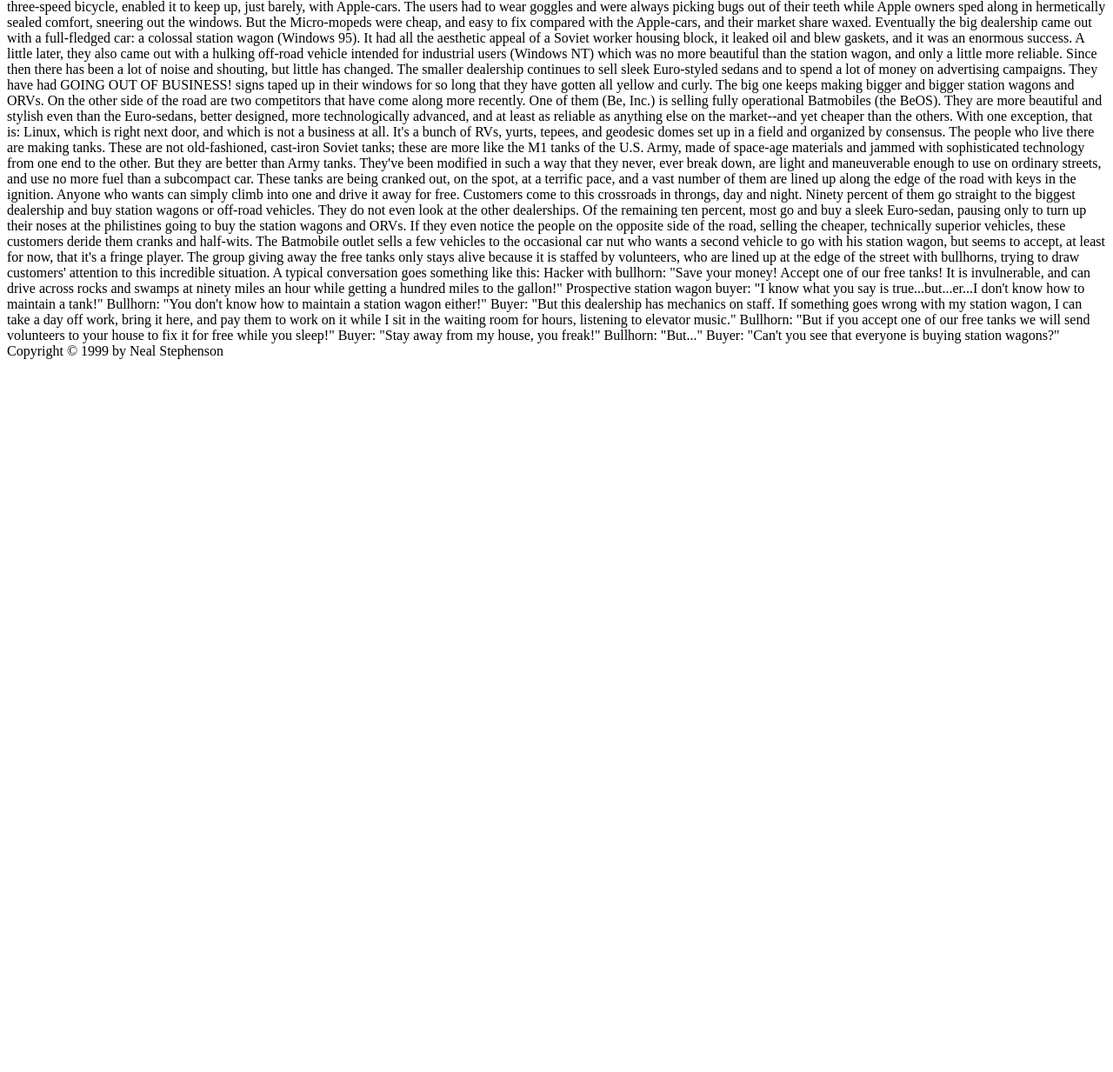
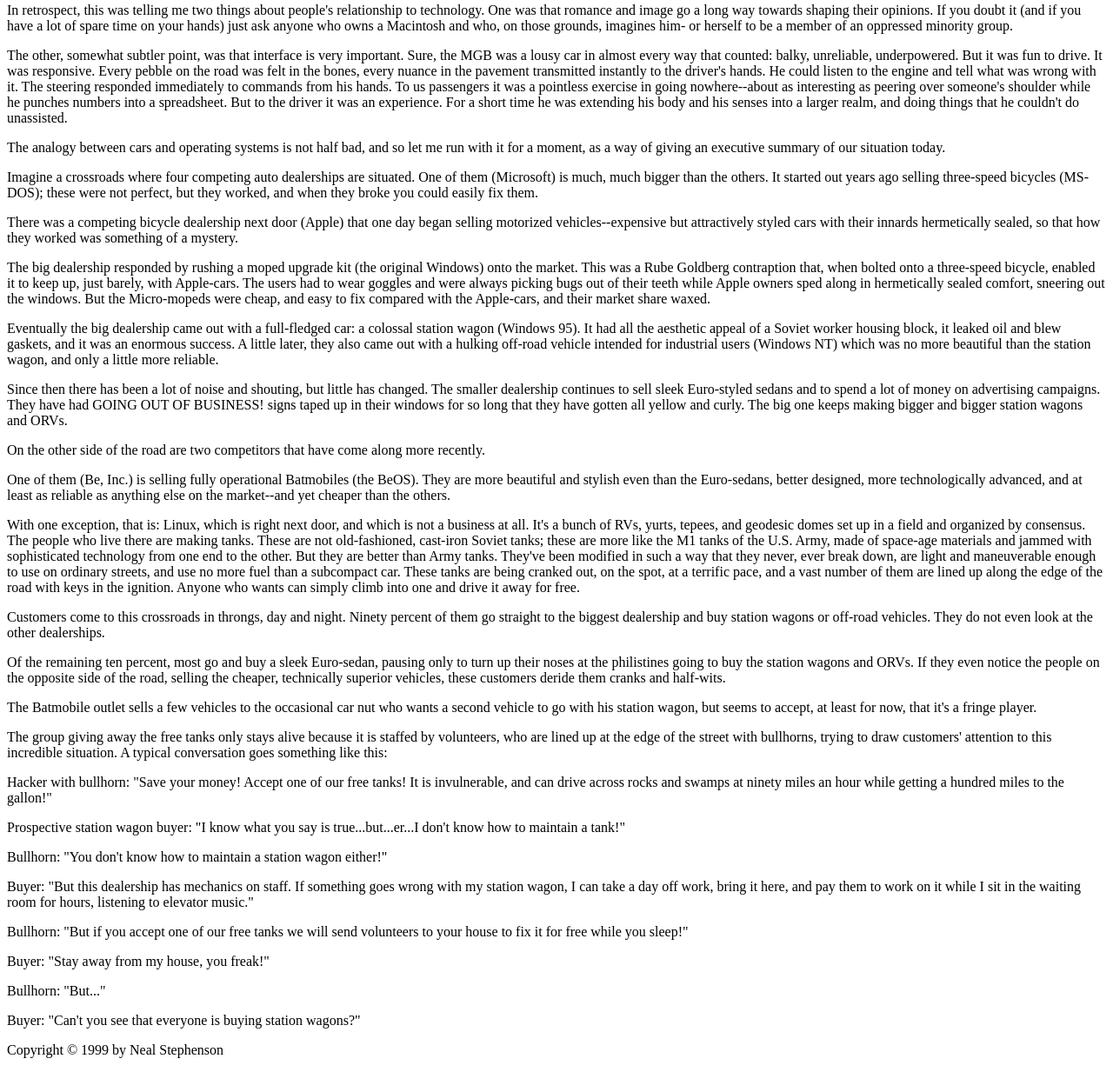
Before and after one commit to elvyn27/elvyn27.github.io, a plain HTML site: page week01/index.html in a window 1280 px wide. Shown: the part 738-1971 px from the top of the page at 87% size. Before the commit the page ends 1167 px from the top, so only its background shows below. Drawn offline with Linux system fonts and the light colour scheme.

Commit message:
new updates

```diff
--- a/week01/index.html
+++ b/week01/index.html
@@ -7,68 +7,71 @@
 <h2>By Neal Stephenson</h2>
 <p>http://www.cryptonomicon.com/beginning.html</p>
 
-<p>About twenty years ago Jobs and Wozniak, the founders of Apple, came up with the very strange idea of selling information processing machines for use in the home. The business took off, and its founders made a lot of money and received the credit they deserved for being daring visionaries. But around the same time, Bill Gates and Paul Allen came up with an idea even stranger and more fantastical: selling computer operating systems. This was much weirder than the idea of Jobs and Wozniak. A computer at least had some sort of physical reality to it. It came in a box, you could open it up and plug it in and watch lights blink. An operating system had no tangible incarnation at all. It arrived on a disk, of course, but the disk was, in effect, nothing more than the box that the OS came in. The product itself was a very long string of ones and zeroes that, when properly installed and coddled, gave you the ability to manipulate other very long strings of ones and zeroes. Even those few who actually understood what a computer operating system was were apt to think of it as a fantastically arcane engineering prodigy, like a breeder reactor or a U-2 spy plane, and not something that could ever be (in the parlance of high-tech) "productized."
+<p>About twenty years ago Jobs and Wozniak, the founders of Apple, came up with the very strange idea of selling information processing machines for use in the home. The business took off, and its founders made a lot of money and received the credit they deserved for being daring visionaries. But around the same time, Bill Gates and Paul Allen came up with an idea even stranger and more fantastical: selling computer operating systems. This was much weirder than the idea of Jobs and Wozniak. A computer at least had some sort of physical reality to it. It came in a box, you could open it up and plug it in and watch lights blink. An operating system had no tangible incarnation at all. It arrived on a disk, of course, but the disk was, in effect, nothing more than the box that the OS came in. The product itself was a very long string of ones and zeroes that, when properly installed and coddled, gave you the ability to manipulate other very long strings of ones and zeroes. Even those few who actually understood what a computer operating system was were apt to think of it as a fantastically arcane engineering prodigy, like a breeder reactor or a U-2 spy plane, and not something that could ever be (in the parlance of high-tech) "productized."</p>
 
-Yet now the company that Gates and Allen founded is selling operating systems like Gillette sells razor blades. New releases of operating systems are launched as if they were Hollywood blockbusters, with celebrity endorsements, talk show appearances, and world tours. The market for them is vast enough that people worry about whether it has been monopolized by one company. Even the least technically-minded people in our society now have at least a hazy idea of what operating systems do; what is more, they have strong opinions about their relative merits. It is commonly understood, even by technically unsophisticated computer users, that if you have a piece of software that works on your Macintosh, and you move it over onto a Windows machine, it will not run. That this would, in fact, be a laughable and idiotic mistake, like nailing horseshoes to the tires of a Buick.
+<p>Yet now the company that Gates and Allen founded is selling operating systems like Gillette sells razor blades. New releases of operating systems are launched as if they were Hollywood blockbusters, with celebrity endorsements, talk show appearances, and world tours. The market for them is vast enough that people worry about whether it has been monopolized by one company. Even the least technically-minded people in our society now have at least a hazy idea of what operating systems do; what is more, they have strong opinions about their relative merits. It is commonly understood, even by technically unsophisticated computer users, that if you have a piece of software that works on your Macintosh, and you move it over onto a Windows machine, it will not run. That this would, in fact, be a laughable and idiotic mistake, like nailing horseshoes to the tires of a Buick.</p>
 
-A person who went into a coma before Microsoft was founded, and woke up now, could pick up this morning's New York Times and understand everything in it--almost:
+<p>A person who went into a coma before Microsoft was founded, and woke up now, could pick up this morning's New York Times and understand everything in it--almost:</p>
 
-Item: the richest man in the world made his fortune from-what? Railways? Shipping? Oil? No, operating systems.
+<ul>
+  <li>Item: the richest man in the world made his fortune from-what? Railways? Shipping? Oil? No, operating systems.
 Item: the Department of Justice is tackling Microsoft's supposed OS monopoly with legal tools that were invented to restrain the power of Nineteenth-Century robber barons.
-Item: a woman friend of mine recently told me that she'd broken off a (hitherto) stimulating exchange of e-mail with a young man. At first he had seemed like such an intelligent and interesting guy, she said, but then "he started going all PC-versus-Mac on me."
-What the hell is going on here? And does the operating system business have a future, or only a past? Here is my view, which is entirely subjective; but since I have spent a fair amount of time not only using, but programming, Macintoshes, Windows machines, Linux boxes and the BeOS, perhaps it is not so ill-informed as to be completely worthless. This is a subjective essay, more review than research paper, and so it might seem unfair or biased compared to the technical reviews you can find in PC magazines. But ever since the Mac came out, our operating systems have been based on metaphors, and anything with metaphors in it is fair game as far as I'm concerned.
+  </li>
+Item: a woman friend of mine recently told me that she'd broken off a (hitherto) stimulating exchange of e-mail with a young man. At first he had seemed like such an intelligent and interesting guy, she said, but then "he started going all PC-versus-Mac on me."</li>
+  </ul>
+<p>What the hell is going on here? And does the operating system business have a future, or only a past? Here is my view, which is entirely subjective; but since I have spent a fair amount of time not only using, but programming, Macintoshes, Windows machines, Linux boxes and the BeOS, perhaps it is not so ill-informed as to be completely worthless. This is a subjective essay, more review than research paper, and so it might seem unfair or biased compared to the technical reviews you can find in PC magazines. But ever since the Mac came out, our operating systems have been based on metaphors, and anything with metaphors in it is fair game as far as I'm concerned.</p>
 
-MGBs, TANKS, AND BATMOBILES
+  <p>MGBs, TANKS, AND BATMOBILES</p>
 
-Around the time that Jobs, Wozniak, Gates, and Allen were dreaming up these unlikely schemes, I was a teenager living in Ames, Iowa. One of my friends' dads had an old MGB sports car rusting away in his garage. Sometimes he would actually manage to get it running and then he would take us for a spin around the block, with a memorable look of wild youthful exhiliration on his face; to his worried passengers, he was a madman, stalling and backfiring around Ames, Iowa and eating the dust of rusty Gremlins and Pintos, but in his own mind he was Dustin Hoffman tooling across the Bay Bridge with the wind in his hair.
+<p>Around the time that Jobs, Wozniak, Gates, and Allen were dreaming up these unlikely schemes, I was a teenager living in Ames, Iowa. One of my friends' dads had an old MGB sports car rusting away in his garage. Sometimes he would actually manage to get it running and then he would take us for a spin around the block, with a memorable look of wild youthful exhiliration on his face; to his worried passengers, he was a madman, stalling and backfiring around Ames, Iowa and eating the dust of rusty Gremlins and Pintos, but in his own mind he was Dustin Hoffman tooling across the Bay Bridge with the wind in his hair.</P>
 
-In retrospect, this was telling me two things about people's relationship to technology. One was that romance and image go a long way towards shaping their opinions. If you doubt it (and if you have a lot of spare time on your hands) just ask anyone who owns a Macintosh and who, on those grounds, imagines him- or herself to be a member of an oppressed minority group.
+<p>In retrospect, this was telling me two things about people's relationship to technology. One was that romance and image go a long way towards shaping their opinions. If you doubt it (and if you have a lot of spare time on your hands) just ask anyone who owns a Macintosh and who, on those grounds, imagines him- or herself to be a member of an oppressed minority group.</p>
 
-The other, somewhat subtler point, was that interface is very important. Sure, the MGB was a lousy car in almost every way that counted: balky, unreliable, underpowered. But it was fun to drive. It was responsive. Every pebble on the road was felt in the bones, every nuance in the pavement transmitted instantly to the driver's hands. He could listen to the engine and tell what was wrong with it. The steering responded immediately to commands from his hands. To us passengers it was a pointless exercise in going nowhere--about as interesting as peering over someone's shoulder while he punches numbers into a spreadsheet. But to the driver it was an experience. For a short time he was extending his body and his senses into a larger realm, and doing things that he couldn't do unassisted.
+<p>The other, somewhat subtler point, was that interface is very important. Sure, the MGB was a lousy car in almost every way that counted: balky, unreliable, underpowered. But it was fun to drive. It was responsive. Every pebble on the road was felt in the bones, every nuance in the pavement transmitted instantly to the driver's hands. He could listen to the engine and tell what was wrong with it. The steering responded immediately to commands from his hands. To us passengers it was a pointless exercise in going nowhere--about as interesting as peering over someone's shoulder while he punches numbers into a spreadsheet. But to the driver it was an experience. For a short time he was extending his body and his senses into a larger realm, and doing things that he couldn't do unassisted.</p>
 
-The analogy between cars and operating systems is not half bad, and so let me run with it for a moment, as a way of giving an executive summary of our situation today.
+<p>The analogy between cars and operating systems is not half bad, and so let me run with it for a moment, as a way of giving an executive summary of our situation today.</p>
 
-Imagine a crossroads where four competing auto dealerships are situated. One of them (Microsoft) is much, much bigger than the others. It started out years ago selling three-speed bicycles (MS-DOS); these were not perfect, but they worked, and when they broke you could easily fix them.
+<p>Imagine a crossroads where four competing auto dealerships are situated. One of them (Microsoft) is much, much bigger than the others. It started out years ago selling three-speed bicycles (MS-DOS); these were not perfect, but they worked, and when they broke you could easily fix them.</p>
 
-There was a competing bicycle dealership next door (Apple) that one day began selling motorized vehicles--expensive but attractively styled cars with their innards hermetically sealed, so that how they worked was something of a mystery.
+<p>There was a competing bicycle dealership next door (Apple) that one day began selling motorized vehicles--expensive but attractively styled cars with their innards hermetically sealed, so that how they worked was something of a mystery.</p>
 
-The big dealership responded by rushing a moped upgrade kit (the original Windows) onto the market. This was a Rube Goldberg contraption that, when bolted onto a three-speed bicycle, enabled it to keep up, just barely, with Apple-cars. The users had to wear goggles and were always picking bugs out of their teeth while Apple owners sped along in hermetically sealed comfort, sneering out the windows. But the Micro-mopeds were cheap, and easy to fix compared with the Apple-cars, and their market share waxed.
+<p>The big dealership responded by rushing a moped upgrade kit (the original Windows) onto the market. This was a Rube Goldberg contraption that, when bolted onto a three-speed bicycle, enabled it to keep up, just barely, with Apple-cars. The users had to wear goggles and were always picking bugs out of their teeth while Apple owners sped along in hermetically sealed comfort, sneering out the windows. But the Micro-mopeds were cheap, and easy to fix compared with the Apple-cars, and their market share waxed.</p>
 
-Eventually the big dealership came out with a full-fledged car: a colossal station wagon (Windows 95). It had all the aesthetic appeal of a Soviet worker housing block, it leaked oil and blew gaskets, and it was an enormous success. A little later, they also came out with a hulking off-road vehicle intended for industrial users (Windows NT) which was no more beautiful than the station wagon, and only a little more reliable.
+<p>Eventually the big dealership came out with a full-fledged car: a colossal station wagon (Windows 95). It had all the aesthetic appeal of a Soviet worker housing block, it leaked oil and blew gaskets, and it was an enormous success. A little later, they also came out with a hulking off-road vehicle intended for industrial users (Windows NT) which was no more beautiful than the station wagon, and only a little more reliable.</p>
 
-Since then there has been a lot of noise and shouting, but little has changed. The smaller dealership continues to sell sleek Euro-styled sedans and to spend a lot of money on advertising campaigns. They have had GOING OUT OF BUSINESS! signs taped up in their windows for so long that they have gotten all yellow and curly. The big one keeps making bigger and bigger station wagons and ORVs.
+<p>Since then there has been a lot of noise and shouting, but little has changed. The smaller dealership continues to sell sleek Euro-styled sedans and to spend a lot of money on advertising campaigns. They have had GOING OUT OF BUSINESS! signs taped up in their windows for so long that they have gotten all yellow and curly. The big one keeps making bigger and bigger station wagons and ORVs.</p>
 
-On the other side of the road are two competitors that have come along more recently.
+<p>On the other side of the road are two competitors that have come along more recently.<p/>
 
-One of them (Be, Inc.) is selling fully operational Batmobiles (the BeOS). They are more beautiful and stylish even than the Euro-sedans, better designed, more technologically advanced, and at least as reliable as anything else on the market--and yet cheaper than the others.
+<p>One of them (Be, Inc.) is selling fully operational Batmobiles (the BeOS). They are more beautiful and stylish even than the Euro-sedans, better designed, more technologically advanced, and at least as reliable as anything else on the market--and yet cheaper than the others.</p>
 
-With one exception, that is: Linux, which is right next door, and which is not a business at all. It's a bunch of RVs, yurts, tepees, and geodesic domes set up in a field and organized by consensus. The people who live there are making tanks. These are not old-fashioned, cast-iron Soviet tanks; these are more like the M1 tanks of the U.S. Army, made of space-age materials and jammed with sophisticated technology from one end to the other. But they are better than Army tanks. They've been modified in such a way that they never, ever break down, are light and maneuverable enough to use on ordinary streets, and use no more fuel than a subcompact car. These tanks are being cranked out, on the spot, at a terrific pace, and a vast number of them are lined up along the edge of the road with keys in the ignition. Anyone who wants can simply climb into one and drive it away for free.
+<p>With one exception, that is: Linux, which is right next door, and which is not a business at all. It's a bunch of RVs, yurts, tepees, and geodesic domes set up in a field and organized by consensus. The people who live there are making tanks. These are not old-fashioned, cast-iron Soviet tanks; these are more like the M1 tanks of the U.S. Army, made of space-age materials and jammed with sophisticated technology from one end to the other. But they are better than Army tanks. They've been modified in such a way that they never, ever break down, are light and maneuverable enough to use on ordinary streets, and use no more fuel than a subcompact car. These tanks are being cranked out, on the spot, at a terrific pace, and a vast number of them are lined up along the edge of the road with keys in the ignition. Anyone who wants can simply climb into one and drive it away for free.</p>
 
-Customers come to this crossroads in throngs, day and night. Ninety percent of them go straight to the biggest dealership and buy station wagons or off-road vehicles. They do not even look at the other dealerships.
+<p>Customers come to this crossroads in throngs, day and night. Ninety percent of them go straight to the biggest dealership and buy station wagons or off-road vehicles. They do not even look at the other dealerships.</p>
 
-Of the remaining ten percent, most go and buy a sleek Euro-sedan, pausing only to turn up their noses at the philistines going to buy the station wagons and ORVs. If they even notice the people on the opposite side of the road, selling the cheaper, technically superior vehicles, these customers deride them cranks and half-wits.
+<p>Of the remaining ten percent, most go and buy a sleek Euro-sedan, pausing only to turn up their noses at the philistines going to buy the station wagons and ORVs. If they even notice the people on the opposite side of the road, selling the cheaper, technically superior vehicles, these customers deride them cranks and half-wits.</p>
 
-The Batmobile outlet sells a few vehicles to the occasional car nut who wants a second vehicle to go with his station wagon, but seems to accept, at least for now, that it's a fringe player.
+<p>The Batmobile outlet sells a few vehicles to the occasional car nut who wants a second vehicle to go with his station wagon, but seems to accept, at least for now, that it's a fringe player.</p>
 
-The group giving away the free tanks only stays alive because it is staffed by volunteers, who are lined up at the edge of the street with bullhorns, trying to draw customers' attention to this incredible situation. A typical conversation goes something like this:
+<p>The group giving away the free tanks only stays alive because it is staffed by volunteers, who are lined up at the edge of the street with bullhorns, trying to draw customers' attention to this incredible situation. A typical conversation goes something like this:</p>
 
-Hacker with bullhorn: "Save your money! Accept one of our free tanks! It is invulnerable, and can drive across rocks and swamps at ninety miles an hour while getting a hundred miles to the gallon!"
+<p>Hacker with bullhorn: "Save your money! Accept one of our free tanks! It is invulnerable, and can drive across rocks and swamps at ninety miles an hour while getting a hundred miles to the gallon!"</p>
 
-Prospective station wagon buyer: "I know what you say is true...but...er...I don't know how to maintain a tank!"
+<p>Prospective station wagon buyer: "I know what you say is true...but...er...I don't know how to maintain a tank!"</p>
 
-Bullhorn: "You don't know how to maintain a station wagon either!"
+<p>Bullhorn: "You don't know how to maintain a station wagon either!"</p>
 
-Buyer: "But this dealership has mechanics on staff. If something goes wrong with my station wagon, I can take a day off work, bring it here, and pay them to work on it while I sit in the waiting room for hours, listening to elevator music."
+<p>Buyer: "But this dealership has mechanics on staff. If something goes wrong with my station wagon, I can take a day off work, bring it here, and pay them to work on it while I sit in the waiting room for hours, listening to elevator music."</p>
 
-Bullhorn: "But if you accept one of our free tanks we will send volunteers to your house to fix it for free while you sleep!"
+<p>Bullhorn: "But if you accept one of our free tanks we will send volunteers to your house to fix it for free while you sleep!"</p>
 
-Buyer: "Stay away from my house, you freak!"
+<p>Buyer: "Stay away from my house, you freak!"</p>
 
-Bullhorn: "But..."
+<p>Bullhorn: "But..."</p>
 
-Buyer: "Can't you see that everyone is buying station wagons?"
+<p>Buyer: "Can't you see that everyone is buying station wagons?"</p>
 
-Copyright © 1999 by Neal Stephenson</p>
+<p>Copyright © 1999 by Neal Stephenson</p>
 
 </body>
 </html>
```
